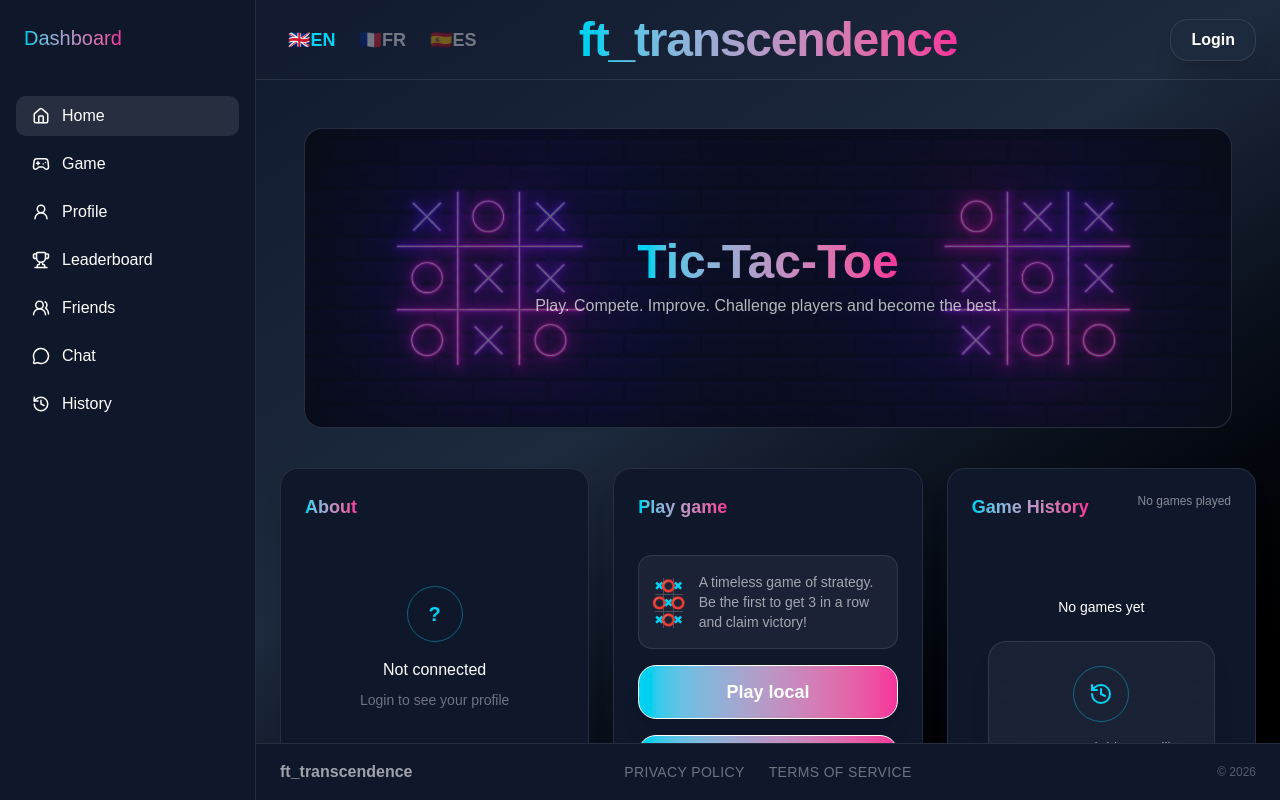
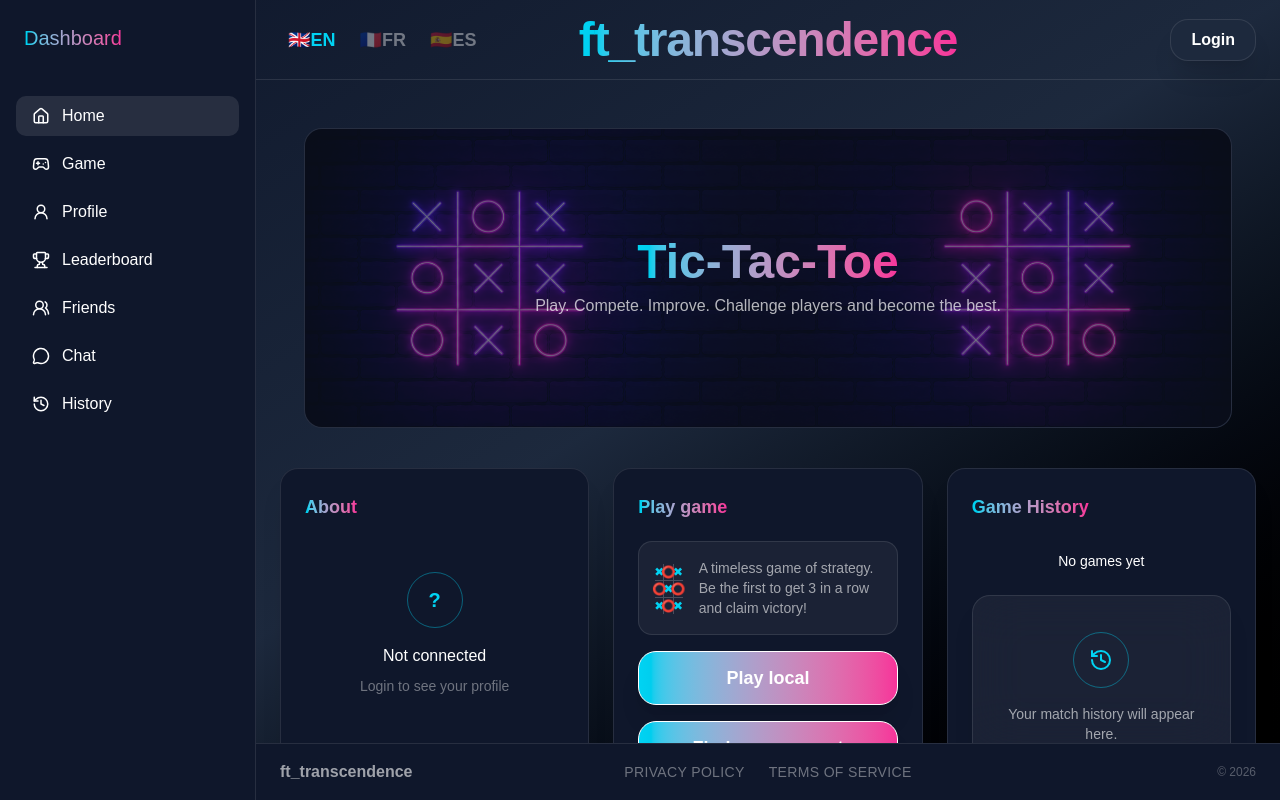
Before and after one commit to team-Segfault-Society-42/Ft_transcendence, a React app in the folder frontend/: page / in a window 1280 px wide. Built offline with nearby package versions, Linux system fonts and the light colour scheme; no server answers; the HTML template or start-up script is replaced by a standard one.

Commit message:
Fix game history with auth state on logout

```diff
--- a/frontend/src/components/home/GameHistoryCard.tsx
+++ b/frontend/src/components/home/GameHistoryCard.tsx
@@ -10,12 +10,36 @@ type Props = {
     matches: Match[]
     className?: string
     title?: string
+    user: User | null
 }
 
-export function GameHistoryCard({ matches, className }: Props) {
+export function GameHistoryCard({ matches, className, user }: Props) {
     const { t } = useTranslation()
     const displayedMatches = matches
 
+    if (!user) {
+        return (
+            <Card className={cn("min-h-80 h-full relative flex flex-col bg-slate-900", className)}>
+                <CardTitle className="absolute top-6 left-6 bg-linear-to-r from-cyan-400 to-pink-500 bg-clip-text text-transparent">
+                    {t("history.title")}
+                </CardTitle>
+
+            <div className="flex-1 flex flex-col items-center justify-center text-center mt-10">
+                <p className="text-sm text-white">
+                    {t("history.empty")}
+                </p>
+
+            <div>
+
+                <Card className="h-full flex flex-col items-center justify-center mt-6">
+                    <GameHistoryEmpty />
+                </Card>
+
+            </div>
+            </div>
+            </Card>
+        )
+    }
 	return (
     <Card className={cn("min-h-80 h-full relative flex flex-col bg-slate-900", className)}>
 
--- a/frontend/src/pages/Home.tsx
+++ b/frontend/src/pages/Home.tsx
@@ -33,10 +33,13 @@ export default function Home() {
   	};
 
   	useEffect(() => {
-    	if (!user) return
-
+    	if (!user) {
+			setMatches([]);
+			return;
+		}
     	userService.getUserHistory(user.id)
       	.then(setMatches)
+		.catch(() => setMatches([]))
   	}, [user])
 
   	return (
@@ -80,6 +83,7 @@ export default function Home() {
     <Link to="/history" className="h-full">
         <GameHistoryCard
         matches={matches}
+		user={user}
         />
     </Link>
 
```
